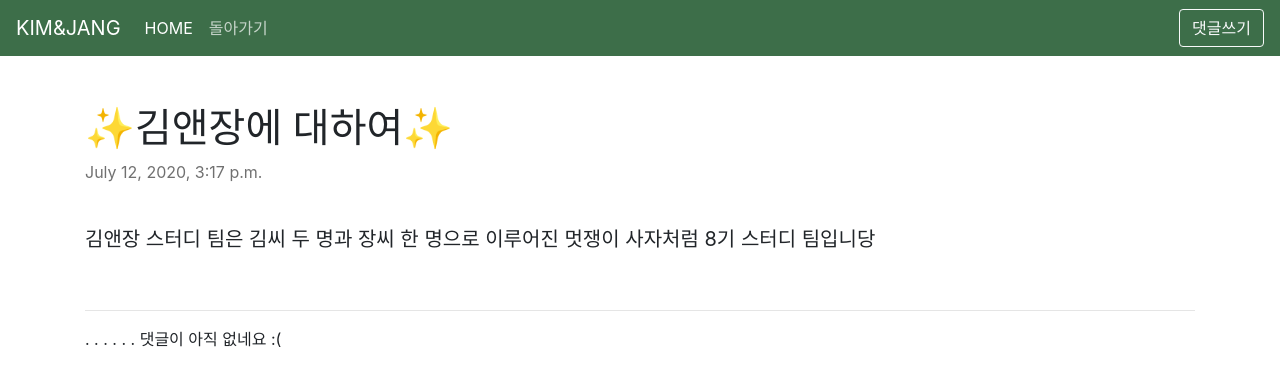
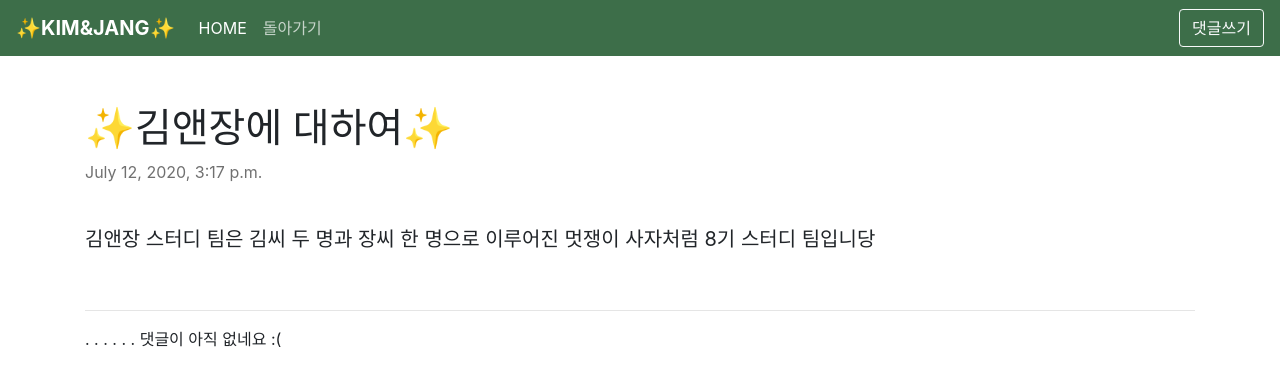
Before and after one commit to jangsu6266/KIM-JANG, a Django app: page /blog/6 in a window 1280 px wide. Shown: the top 386 px of the page. Run offline with Django 3.2, Linux system fonts and the light colour scheme; data comes from the database, SQL or seed files in the repository; data that the repository does not hold is empty; some libraries are stand-ins or nearby versions.

Commit message:
eighth commit

```diff
--- a/kimjang/blog/templates/detail.html
+++ b/kimjang/blog/templates/detail.html
@@ -4,7 +4,7 @@
 <script src="https://stackpath.bootstrapcdn.com/bootstrap/4.5.0/js/bootstrap.min.js" integrity="sha384-OgVRvuATP1z7JjHLkuOU7Xw704+h835Lr+6QL9UvYjZE3Ipu6Tp75j7Bh/kR0JKI" crossorigin="anonymous"></script>
 
 <nav class="navbar navbar-expand-lg " style="background-color: rgb(61, 110, 73);">
-<a class="navbar-brand" href="#" style="color: white; ">KIM&JANG</a>
+<a class="navbar-brand" href="#" style="color: white; font-weight: bold; ">✨KIM&JANG✨</a>
   <button class="navbar-toggler" type="button" data-toggle="collapse" data-target="#navbarSupportedContent" aria-controls="navbarSupportedContent" aria-expanded="false" aria-label="Toggle navigation">
     <span class="navbar-toggler-icon"></span>
   </button>
--- a/kimjang/blog/templates/home.html
+++ b/kimjang/blog/templates/home.html
@@ -22,7 +22,7 @@
 
 <body>
     <nav class="navbar navbar-expand-lg " style="background-color: rgb(61, 110, 73);">
-    <a class="navbar-brand" href="#" style="color: white;">✨KIM&JANG✨</a>
+    <a class="navbar-brand" href="#" style="color: white; font-weight: bold;">✨KIM&JANG✨</a>
     <button class="navbar-toggler" type="button" data-toggle="collapse" data-target="#navbarSupportedContent" aria-controls="navbarSupportedContent" aria-expanded="false" aria-label="Toggle navigation">
     <span class="navbar-toggler-icon"></span>
     </button>
```
